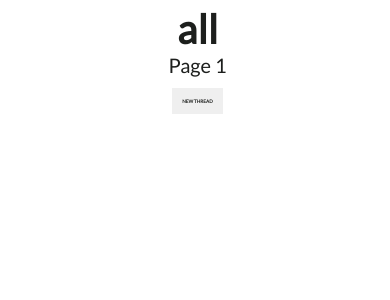
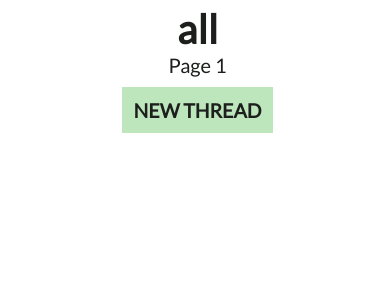
Before and after one commit to ArachnidNetworks/spiderbook2, a Flask app: page /all/1 in a window 390 px wide. Shown: the top 300 px of the page. Run offline with Flask 2, Linux system fonts and the light colour scheme; data that the repository does not hold is empty; some libraries are stand-ins or nearby versions.

Commit message:
Styled button (color and hovering thing)

```diff
--- a/static/css/default.css
+++ b/static/css/default.css
@@ -45,17 +45,27 @@ body {
 }
 
 #page-header button {
-    padding: 10px;
-    font-size: 1.2vw;
     border: none;
+    background-color: var(--main-color);
+    padding: 1vw;
+    font-size: 1.5vw;
     font-weight: 700;
 }
 
-@media screen and (max-width: 900px) {
+#page-header button:hover {
+    filter: saturate(250%);
+}
+
+@media screen and (max-width: 700px) {
     #page-header h1 {
         font-size: 30pt;
     }
     #page-header small {
         font-size: 15pt;
     }
+    #page-header button {
+        padding: 3vw;
+        font-size: 5vw;
+        font-weight: 700;
+    }
 }
--- a/templates/home.html
+++ b/templates/home.html
@@ -8,7 +8,7 @@
     <!-- Category header. Really big. -->
     <h1>{{ category }}</h1>
     <small>Page {{ page }}</small>
-    <a href="https://duckduckgo.com">
+    <a href="../createpost">
         <button>NEW THREAD</button>
     </a>
 {% endblock page_header %}
```
